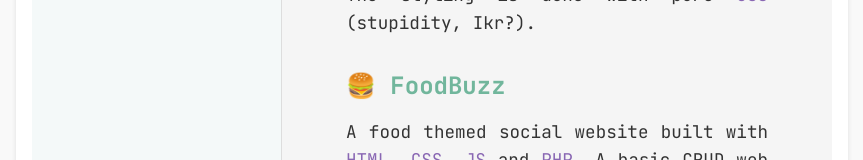
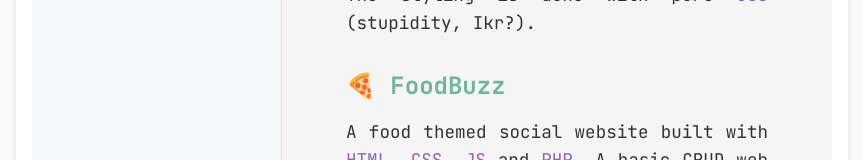
Before and after one commit to Y3454R/my-portfolio-website, a Next.js app: page /projects in a window 1280 px wide. Shown: the part 594-754 px from the top of the page, without its empty margins (208-1071 px from the left). Built offline with nearby package versions, Linux system fonts and the light colour scheme.

Commit message:
:up: update: update project page

```diff
--- a/src/data/projects.js
+++ b/src/data/projects.js
@@ -14,7 +14,7 @@ const projects = [
     link: "https://github.com/Y3454R/my-portfolio-website",
   },
   {
-    name: "🍔 FoodBuzz",
+    name: "🍕 FoodBuzz",
     description: `A food themed social website built with ${spanHead}HTML${spanTail}, ${spanHead}CSS${spanTail}, ${spanHead}JS${spanTail} and ${spanHead}PHP${spanTail}. A basic CRUD web application as an academic project (CSE 3100 sessional course). Users can write, view, edit and delete a review.`,
     link: "https://github.com/Y3454R/Foodbuzz",
   },
```
